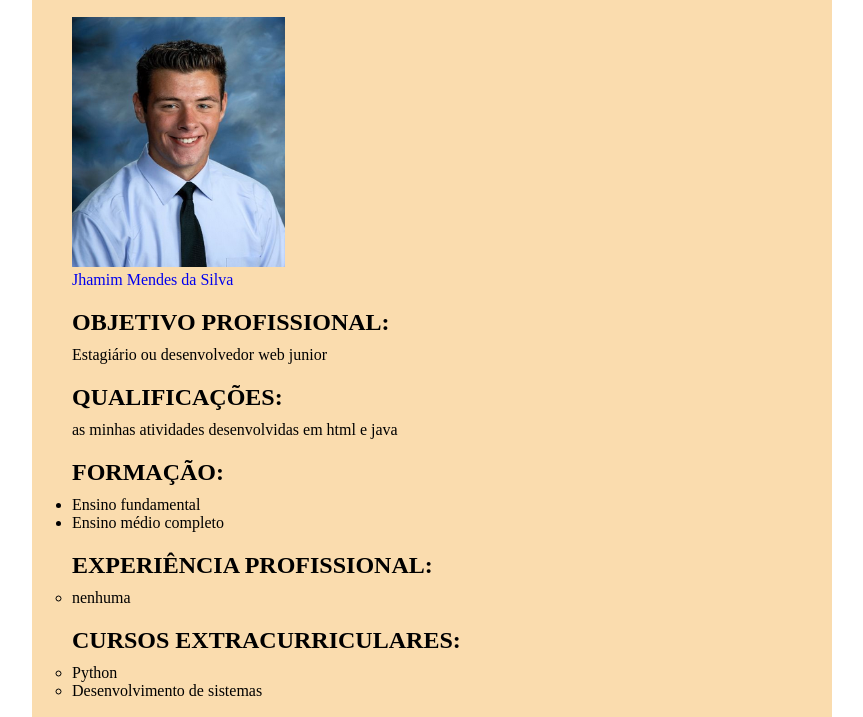
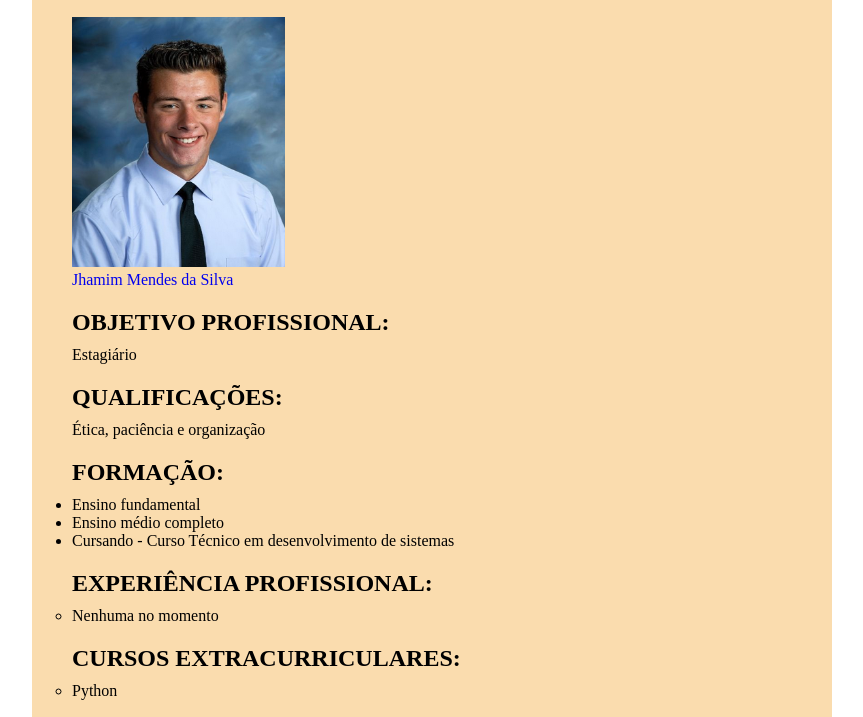
Before and after one commit to Jhamim-py/Curriculo-vitae, a plain HTML site: page index.html in a window 1280 px wide. Shown: the part 127-844 px from the top of the page, without its empty margins (352-1215 px from the left). Drawn offline with Linux system fonts and the light colour scheme.

Commit message:
Update index.html

```diff
--- a/index.html
+++ b/index.html
@@ -25,23 +25,23 @@
 
         <a href="mailto:jhamim.silva@gmail.com"alt="gmail">Jhamim Mendes da Silva</a>
         <h2> Objetivo Profissional:</h2>
-        <p>Estagiário ou desenvolvedor web junior</p>
+        <p>Estagiário</p>
         <h2>Qualificações:</h2>
-            <p>as minhas atividades desenvolvidas em html e java</p>
+            <p>Ética, paciência e organização </p></p>
             <h2>Formação:</h2>
             <ul><li>Ensino fundamental</li>
             <li>Ensino médio completo</li>
+                <li>Cursando - Curso Técnico em desenvolvimento de sistemas</li>
         <h2>Experiência profissional:</h2>
 
         <ul>
-        <li>nenhuma</li>
+        <li>Nenhuma no momento</li>
 
         </ul>
         <h2>Cursos extracurriculares:</h2>
 
         <ul>
         <li>Python</li>
-        <li>Desenvolvimento de sistemas</li>
 
         </ul>
     </main>
```
